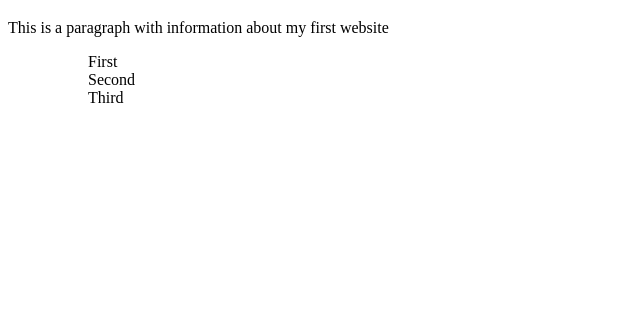
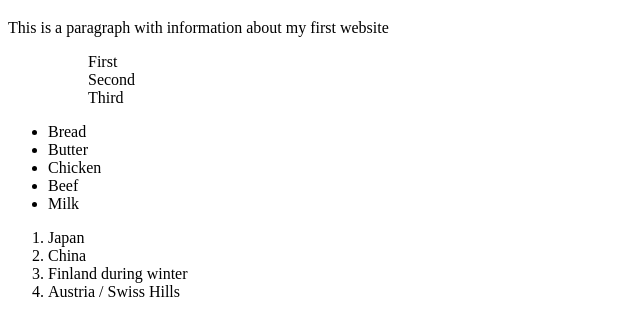
Before and after one commit to Paddy-McG/odin_project, a plain HTML site: page index.html in a window 1280 px wide. Shown: the part 61-396 px from the top of the page, without its empty margins (0-640 px from the left). Drawn offline with Linux system fonts and the light colour scheme.

Commit message:
19-12 19:31

```diff
--- a/index.html
+++ b/index.html
@@ -12,5 +12,22 @@
             <ul>Second</ul>
             <ul>Third</ul>
         </ol>
+
+        <!--An unordered shopping list-->
+        <ul>
+            <li>Bread</li>
+            <li>Butter</li>
+            <li>Chicken</li>
+            <li>Beef</li>
+            <li>Milk</li>
+        </ul>
+
+        <!--An ordered list of places I want to visit-->
+        <ol>
+            <li>Japan</li>
+            <li>China</li>
+            <li>Finland during winter</li>
+            <li>Austria / Swiss Hills</li>
+        </ol>
     </body>
 </html>
```
